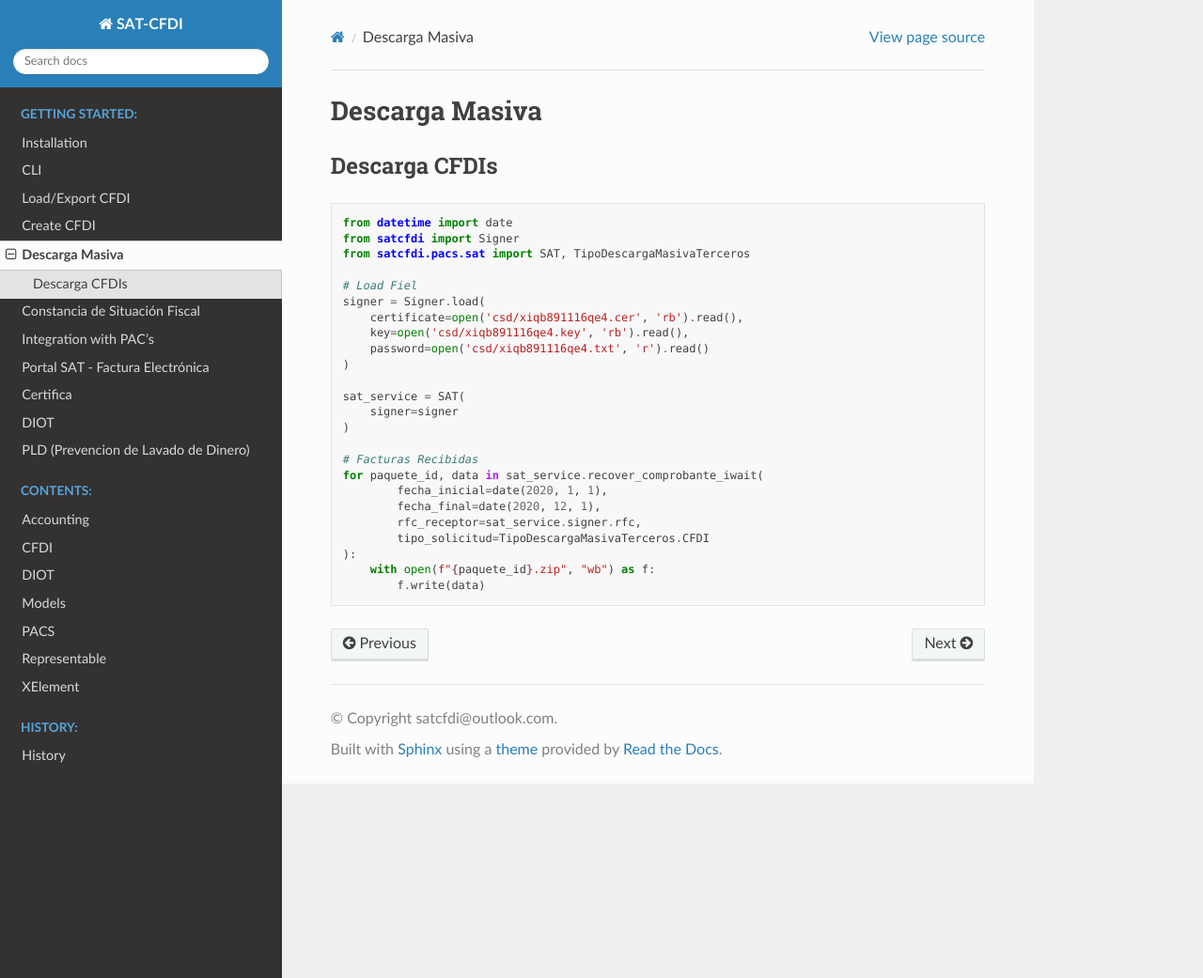
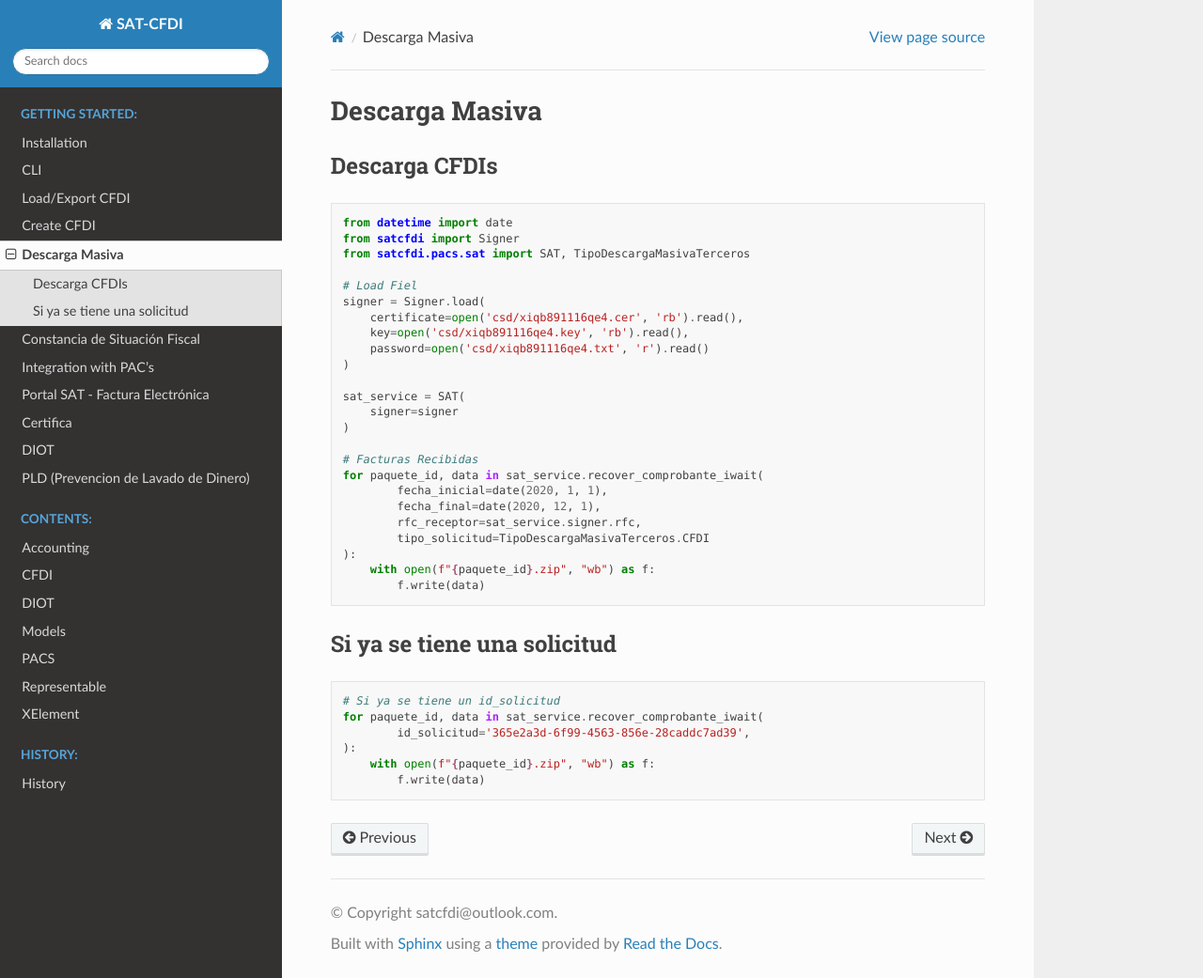
Before and after one commit to SAT-CFDI/python-satcfdi, a Sphinx documentation site: the page built from docs/pages/getting_started/45_cfdi_descarga_massiva.rst, in a window 1280 px wide and 1041 px high. Shown: the whole window at 94% size. Built offline with Sphinx 7.4.7 and the Read the Docs theme 2.0.0, drawn with Linux system fonts in a browser that asks for light colours.

Commit message:
Optimizations

```diff
--- a/docs/pages/getting_started/45_cfdi_descarga_massiva.rst
+++ b/docs/pages/getting_started/45_cfdi_descarga_massiva.rst
@@ -30,3 +30,17 @@ ___________________
     ):
         with open(f"{paquete_id}.zip", "wb") as f:
             f.write(data)
+
+
+
+Si ya se tiene una solicitud
+______________________________
+
+.. code-block:: python
+
+    # Si ya se tiene un id_solicitud
+    for paquete_id, data in sat_service.recover_comprobante_iwait(
+            id_solicitud='365e2a3d-6f99-4563-856e-28caddc7ad39',
+    ):
+        with open(f"{paquete_id}.zip", "wb") as f:
+            f.write(data)
--- a/docs/pages/getting_started/50_pac_guide.rst
+++ b/docs/pages/getting_started/50_pac_guide.rst
@@ -81,9 +81,10 @@ ______________________
     from satcfdi.pacs.sat import SAT
 
     sat = SAT()
+    res = sat.status(
+        cfdi=CFDI.from_file('comprobante.xml')
+    )
 
-    cfdi = CFDI.from_file('comprobante.xml')
-    res = sat.status(cfdi)
     print(res)
 
 
```
